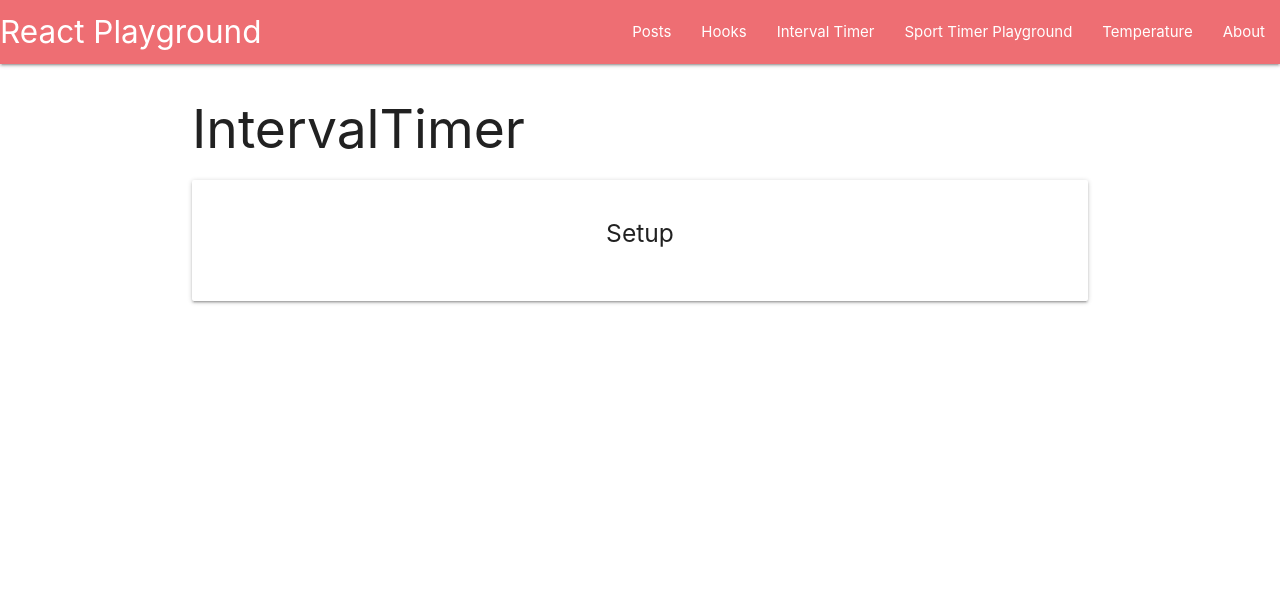
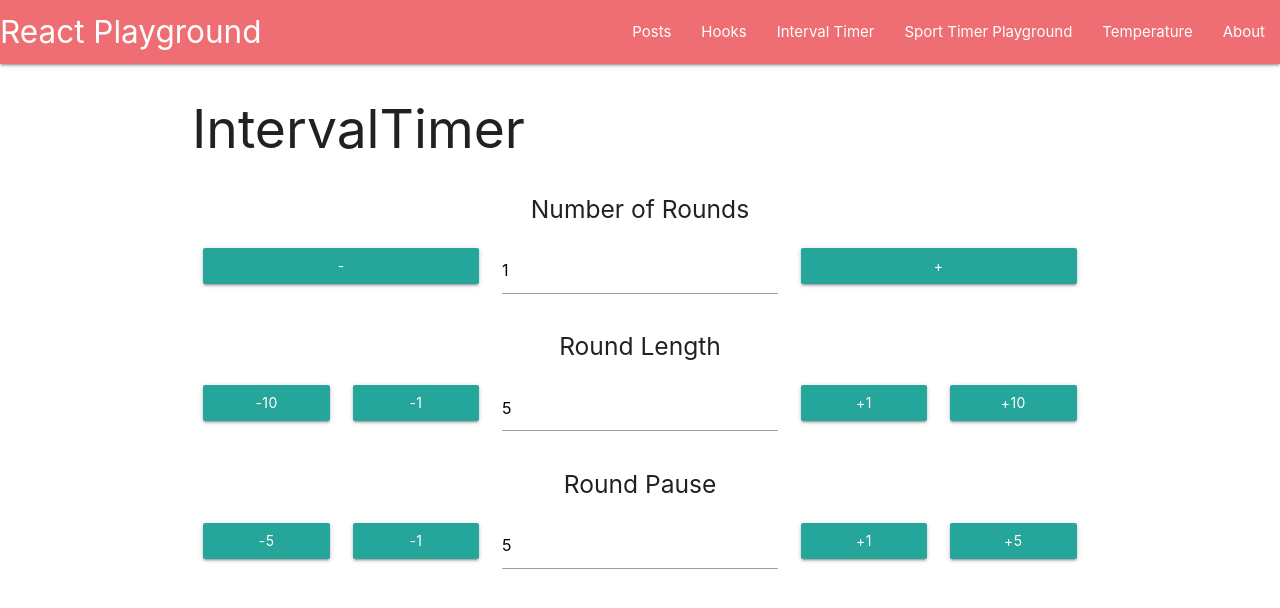
Before and after one commit to jradek/docker-playground, a React (Create React App) app in the folder react-sample/: page /intervaltimer in a window 1280 px wide. Shown: the top 608 px of the page. Built offline with nearby package versions, Linux system fonts and the light colour scheme.

Commit message:
adds basic input elements

```diff
--- a/react-sample/src/components/IntervalTimer.js
+++ b/react-sample/src/components/IntervalTimer.js
@@ -1,37 +1,224 @@
 import React, { Component } from "react";
+import PropTypes from "prop-types";
+
+const NumberInput = props => {
+  const { text, value, onValueChange, step, bigStep } = props;
+  return (
+    <React.Fragment>
+      <div className="col s12 center">
+        <h5>{text}</h5>
+      </div>
+      <div className="input-field col s2">
+        <button
+          className="btn waves-effect"
+          style={{ width: "100%" }}
+          onClick={() => {
+            onValueChange(value - bigStep);
+          }}
+        >
+          {`-${bigStep}`}
+        </button>
+      </div>
+      <div className="input-field col s2">
+        <button
+          className="btn waves-effect"
+          style={{ width: "100%" }}
+          onClick={() => {
+            onValueChange(value - step);
+          }}
+        >
+          {`-${step}`}
+        </button>
+      </div>
+      <div className="input-field col s4">
+        <input
+          placeholder="seconds"
+          type="number"
+          value={value}
+          min="5"
+          onChange={e => {
+            onValueChange(e.target.value);
+          }}
+        />
+      </div>
+      <div className="input-field col s2">
+        <button
+          className="btn waves-effect"
+          style={{ width: "100%" }}
+          onClick={() => {
+            onValueChange(value + step);
+          }}
+        >
+          {`+${step}`}
+        </button>
+      </div>
+      <div className="input-field col s2">
+        <button
+          className="btn waves-effect"
+          style={{ width: "100%" }}
+          onClick={() => {
+            onValueChange(value + bigStep);
+          }}
+        >
+          {`+${bigStep}`}
+        </button>
+      </div>
+    </React.Fragment>
+  );
+};
+
+NumberInput.propTypes = {
+  text: PropTypes.string.isRequired,
+  value: PropTypes.number.isRequired,
+  onValueChange: PropTypes.func.isRequired,
+  step: PropTypes.number.isRequired,
+  bigStep: PropTypes.number.isRequired
+};
+
+// -----------------------------------------------------------------------
 
 const SetupView = props => {
+  const { numRounds, roundLength, roundPause } = props.config;
+
+  const onNumRoundsChange = props.onNumRoundsChange;
+  const onRoundLengthChange = props.onRoundLengthChange;
+  const onRoundPauseChange = props.onRoundPauseChange;
+
   return (
-    <div className="card-panel">
-      <div className="row">
-        <h5 className="col center s12">Setup</h5>
+    <div className="row">
+      <div className="col s12 center">
+        <h5>Number of Rounds</h5>
       </div>
-      {/* <div className="progress big">
-        <div
-          className="determinate"
-          style={{ width: `${props.valuePercent}%` }}
+      <div className="input-field col s4">
+        <button
+          className="btn waves-effect"
+          style={{ width: "100%" }}
+          onClick={() => {
+            onNumRoundsChange(numRounds - 1);
+          }}
+        >
+          -
+        </button>
+      </div>
+      <div className="input-field col s4">
+        <input
+          placeholder="rounds"
+          type="number"
+          value={numRounds}
+          min="1"
+          onChange={e => {
+            onNumRoundsChange(e.target.value);
+          }}
         />
-      </div> */}
+      </div>
+      <div className="input-field col s4">
+        <button
+          className="btn waves-effect"
+          style={{ width: "100%" }}
+          onClick={() => {
+            onNumRoundsChange(numRounds + 1);
+          }}
+        >
+          +
+        </button>
+      </div>
+      {
+        <NumberInput
+          step={1}
+          bigStep={10}
+          onValueChange={onRoundLengthChange}
+          value={roundLength}
+          text={"Round Length"}
+        />
+      }
+      {
+        <NumberInput
+          step={1}
+          bigStep={5}
+          onValueChange={onRoundPauseChange}
+          value={roundPause}
+          text={"Round Pause"}
+        />
+      }
     </div>
   );
 };
 
+SetupView.propTypes = {
+  config: PropTypes.exact({
+    numRounds: PropTypes.number.isRequired,
+    roundLength: PropTypes.number.isRequired,
+    roundPause: PropTypes.number.isRequired
+  }),
+  onNumRoundsChange: PropTypes.func.isRequired,
+  onRoundLengthChange: PropTypes.func.isRequired,
+  onRoundPauseChange: PropTypes.func.isRequired
+};
+
+// -----------------------------------------------------------------------
+
 const IntervalState = {
   SETUP: "setup",
-  ROUND_PREPARE: "round_prepare",
-  ROUND_RUNNING: "round_running",
-  ROUND_PAUSE: "round_pause"
+  ROUND: {
+    PREPARE: "round_prepare",
+    RUNNING: "round_running",
+    PAUSE: "round_pause"
+  }
 };
+
+// -----------------------------------------------------------------------
 
 class IntervalTimer extends Component {
   state = {
-    state: IntervalState.SETUP
+    state: IntervalState.SETUP,
+    config: {
+      numRounds: 1,
+      roundLength: 5,
+      roundPause: 5
+    }
+  };
+
+  onNumRoundsUpdate = v => {
+    this.setState(prevState => ({
+      ...prevState,
+      config: {
+        ...prevState.config,
+        numRounds: Math.max(1, v)
+      }
+    }));
+  };
+
+  onRoundLengthUpdate = v => {
+    this.setState(prevState => ({
+      ...prevState,
+      config: {
+        ...prevState.config,
+        roundLength: Math.max(5, v)
+      }
+    }));
+  };
+
+  onRoundPauseUpdate = v => {
+    this.setState(prevState => ({
+      ...prevState,
+      config: {
+        ...prevState.config,
+        roundPause: Math.max(0, v)
+      }
+    }));
   };
 
   getCurrentView = () => {
     switch (this.state.state) {
       case IntervalState.SETUP:
-        return <SetupView />;
+        return (
+          <SetupView
+            config={this.state.config}
+            onNumRoundsChange={this.onNumRoundsUpdate}
+            onRoundLengthChange={this.onRoundLengthUpdate}
+            onRoundPauseChange={this.onRoundPauseUpdate}
+          />
+        );
       default:
         return <h5>oops</h5>;
     }
@@ -41,7 +228,7 @@ class IntervalTimer extends Component {
     return (
       <div>
         <h2>IntervalTimer</h2>
-        <div className="row">{this.getCurrentView()}</div>
+        {this.getCurrentView()}
       </div>
     );
   }
```
